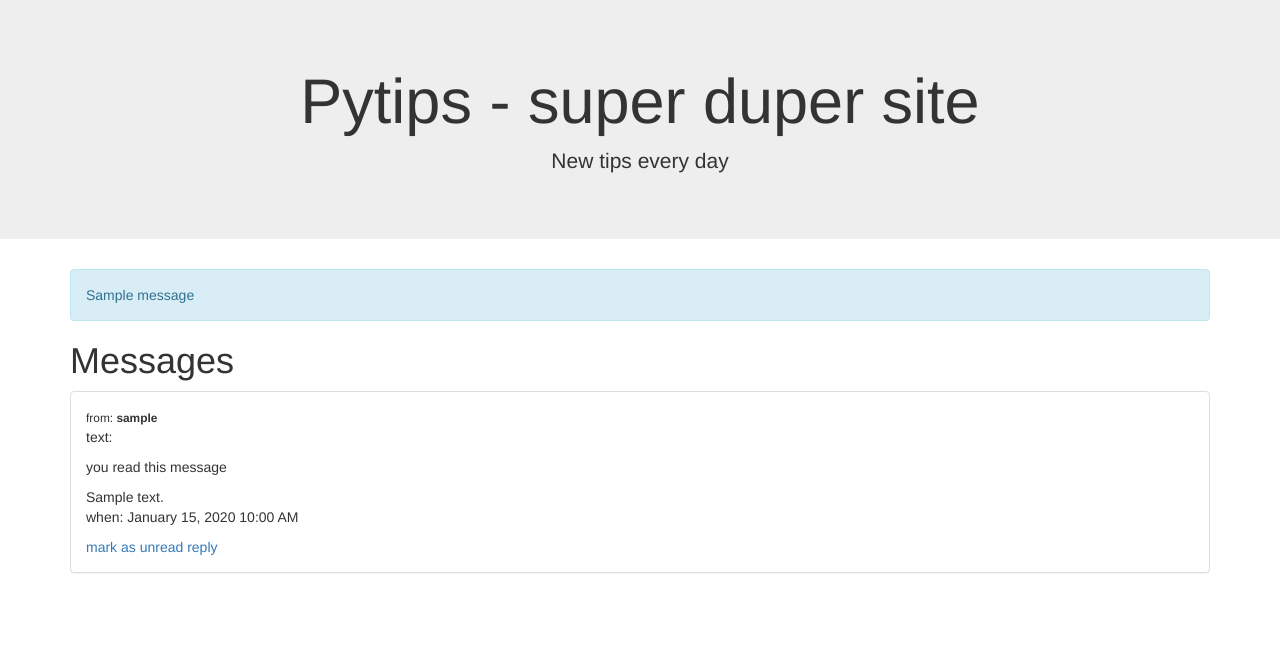
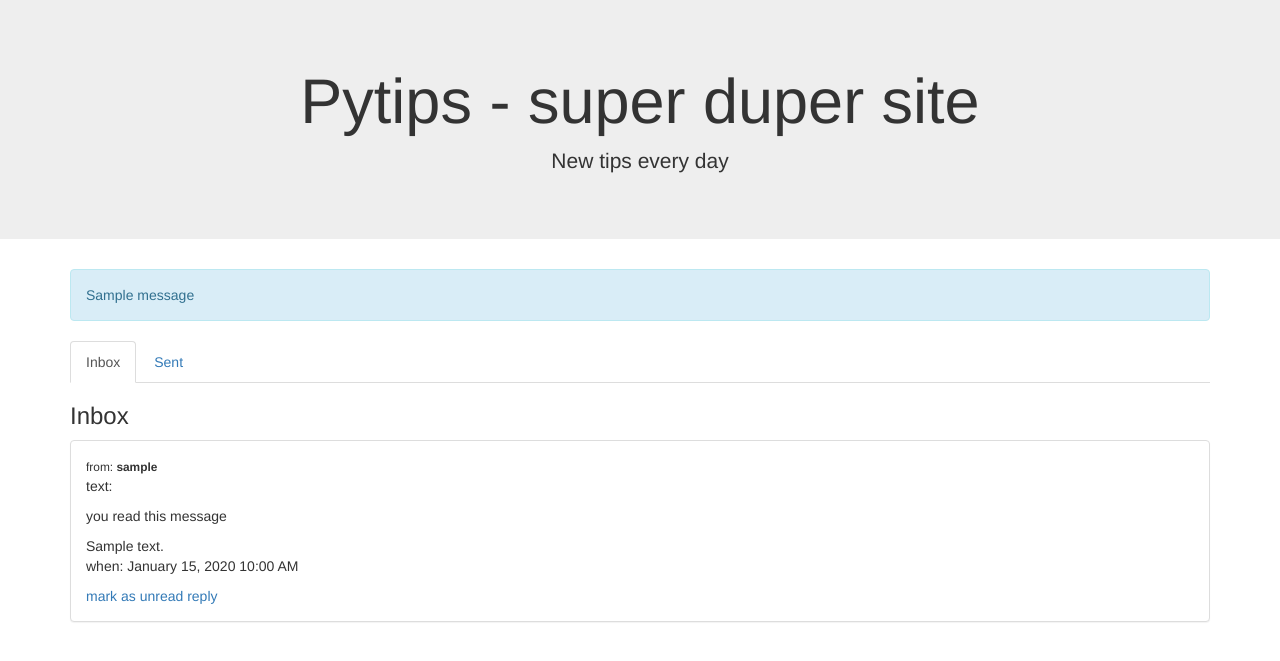
Before and after one commit to lexluter1988/pytips, a Flask app: page /messages in a window 1280 px wide. Shown: the part 71-732 px from the top of the page. Run offline with Flask 2, Linux system fonts and the light colour scheme; a user stored in the database is signed in; tables that the repository leaves empty hold one stand-in row (values such as "Sample post"); one stand-in notice (Sample message) is shown; some libraries are stand-ins or nearby versions.

Commit message:
closes #48

```diff
--- a/app/main/routes.py
+++ b/app/main/routes.py
@@ -98,8 +98,9 @@ def send_message(recipient):
 @login_required
 @check_confirmed
 def messages():
-    messages = current_user.messages_received.all()
-    return render_template('main/messages.html', messages=messages)
+    inbox = current_user.messages_received.all()
+    sent = current_user.messages_sent.all()
+    return render_template('main/messages.html', inbox=inbox, sent=sent)
 
 
 @bp.route('/messages/<msg_id>/<status>', methods=['GET'])
--- a/app/templates/main/messages.html
+++ b/app/templates/main/messages.html
@@ -1,8 +1,14 @@
 {% extends 'main/base.html' %}
 
 {% block app_content %}
-    <h1>{{ _('Messages') }}</h1>
-    {% for msg in messages %}
+    <ul class="nav nav-tabs">
+        <li class="active"><a data-toggle="tab" href="#inbox">{{ _('Inbox') }}</a></li>
+        <li><a data-toggle="tab" href="#sent">{{ _('Sent') }}</a></li>
+    </ul>
+    <div class="tab-content">
+        <div id="inbox" class="tab-pane fade in active">
+          <h3>{{ _('Inbox') }}</h3>
+             {% for msg in inbox %}
                 <div class="panel panel-default">
                     <div class="panel-body">
                         <small>{{ _('from:') }} <b> {{ msg.author.username }}</b></small>
@@ -24,4 +30,25 @@
                     </div>
                 </div>
             {% endfor %}
+        </div>
+        <div id="sent" class="tab-pane fade">
+          <h3>{{ _('Sent') }}</h3>
+            {% for msg in sent %}
+                <div class="panel panel-default">
+                    <div class="panel-body">
+                        <small>{{ _('from:') }} <b> {{ msg.author.username }}</b></small>
+                        <p>{{ _('text:') }} </p>
+                        {% if msg.status == 1 %}
+                            <p> {{ _('user read the message') }}</p>
+                            {{  msg.body }}
+                        {% else %}
+                            <p> {{ _('unread message') }}</p>
+                            <b>{{  msg.body }}</b>
+                        {% endif %}
+                        <p>{{ _('when:') }} {{ moment(msg.timestamp).format('LLL') }}</p>
+                    </div>
+                </div>
+            {% endfor %}
+        </div>
+    </div>
 {% endblock %}
```
Lines whose indentation alone changed are shown as unchanged.
